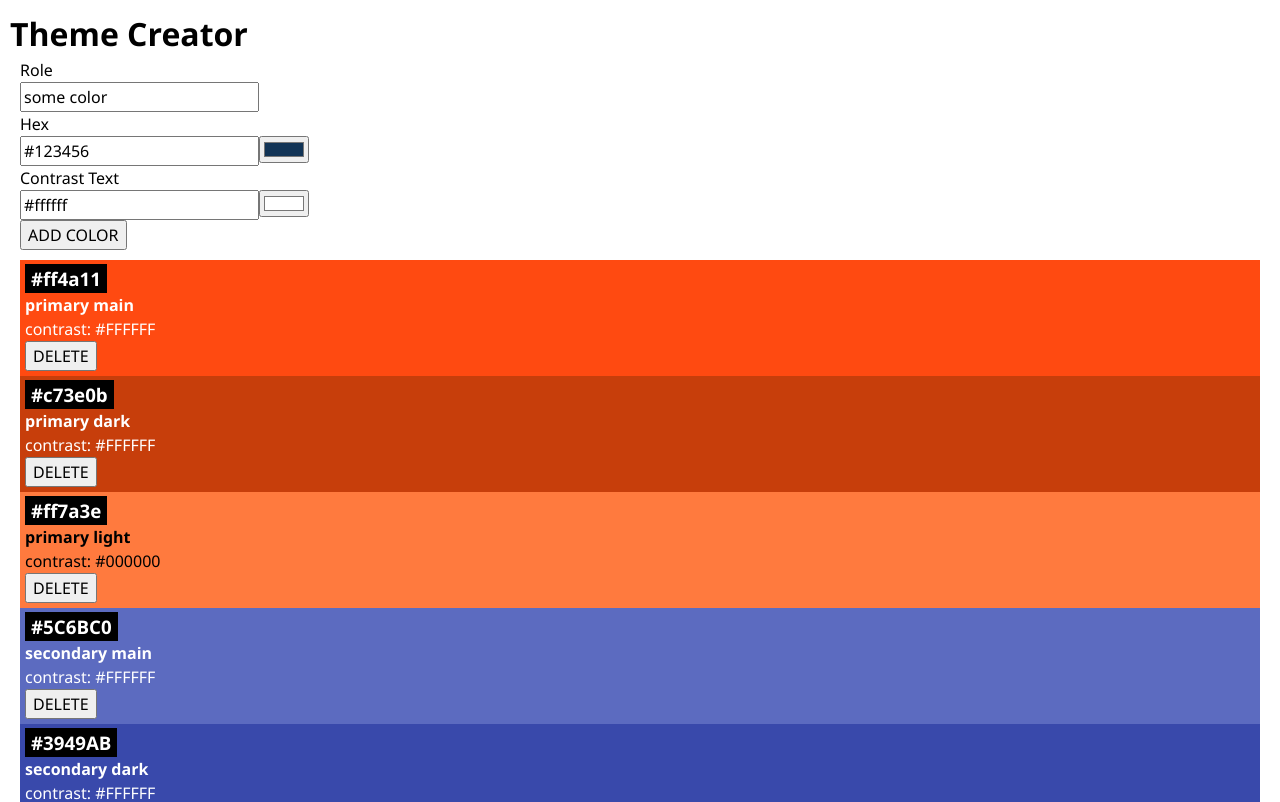
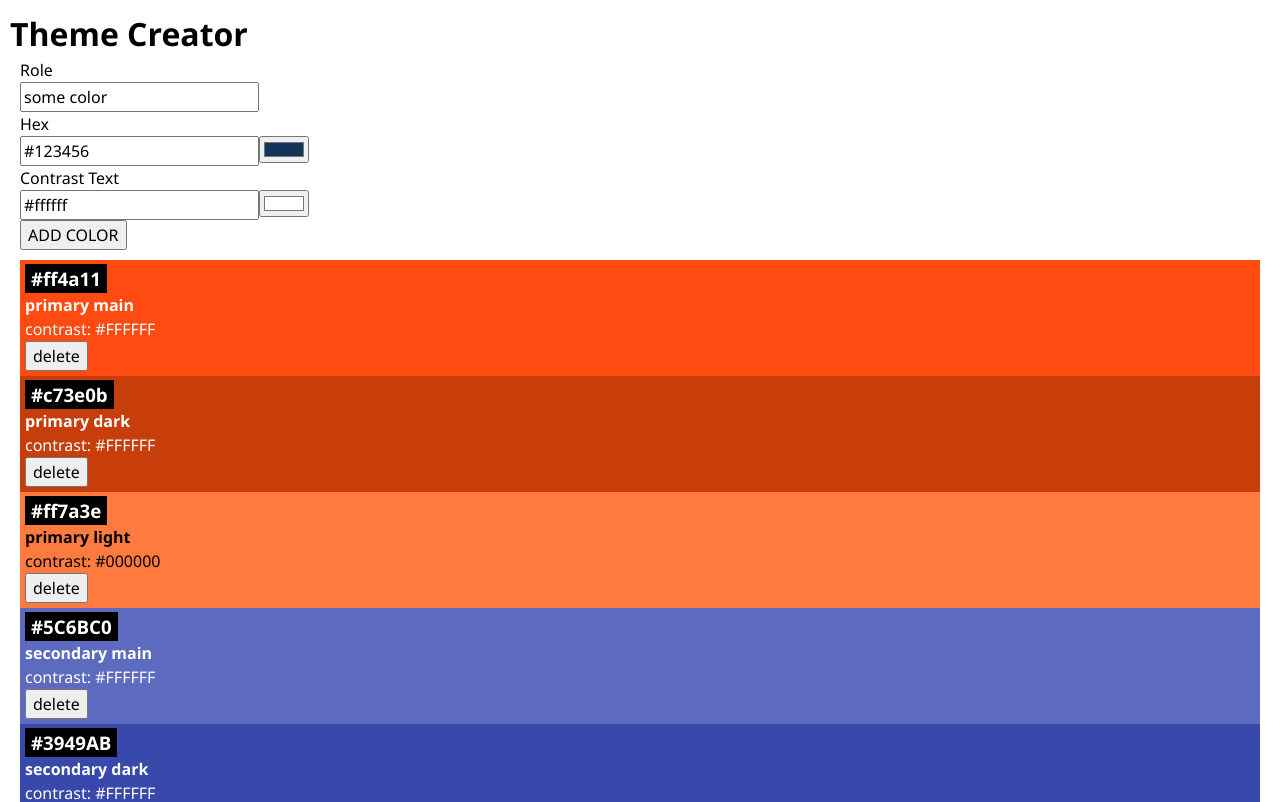
Before and after one commit to StephieTack/theme-creator, a React (Vite) app: page / in a window 1280 px wide. Shown: the top 802 px of the page. Built offline with nearby package versions, Linux system fonts and the light colour scheme.

Commit message:
solving issue3 - optimized version

```diff
--- a/src/App.jsx
+++ b/src/App.jsx
@@ -1,66 +1,36 @@
-// import { useState } from "react";
-// import "./App.css";
-// import ColorComponent from "./Components/Color/Color";
-// import { initialColors } from "./lib/colors";
-// import ColorForm from "./Components/ColorForm/ColorForm";
-// import { nanoid } from "nanoid";
-
-// function App() {
-//   const [colors, setColors] = useState(initialColors);
-
-//   function handleAddColor(newColor) {
-//     const newColorWithId = { ...newColor, id: nanoid() };
-
-//     setColors([newColorWithId, ...colors]);
-//   }
-
-//   return (
-//     <>
-//       <h1>Theme Creator</h1>
-//       <ColorForm onSubmitColor={handleAddColor} />
-//       <ul className="color-list">
-//         {colors.map((color) => (
-//           <li key={color.id}>
-//             <ColorComponent color={color} />
-//           </li>
-//         ))}
-//       </ul>
-//     </>
-//   );
-// }
-
-// export default App;
-
 import { useState } from "react";
 import "./App.css";
-import ColorComponent from "./Components/Color/Color";
 import { initialColors } from "./lib/colors";
 import ColorForm from "./Components/ColorForm/ColorForm";
 import { nanoid } from "nanoid";
+import ColorComponent from "./Components/ColorComponent/ColorComponent";
 
 function App() {
   const [colors, setColors] = useState(initialColors);
 
-  function handleAddColor(newColor) {
-    const newColorWithId = { ...newColor, id: nanoid() };
-    setColors([newColorWithId, ...colors]);
+  function handleAddColor(colorDat) {
+    const colorDataWithId = { ...colorDat, id: nanoid() };
+    setColors([colorDataWithId, ...colors]);
   }
 
-  function handleDeleteColor(id) {
-    setColors(colors.filter((color) => color.id !== id));
+  function handleDeleteColor(idToDelete) {
+    setColors(colors.filter((colorObject) => colorObject.id !== idToDelete));
   }
 
   return (
     <>
       <h1>Theme Creator</h1>
-      <ColorForm onSubmitColor={handleAddColor} />
+      <ColorForm onAddColor={handleAddColor} />
       {colors.length === 0 ? (
         <p>No colors.. start by adding one!</p> // Nachricht, wenn alle Farben gelöscht sind
       ) : (
         <ul className="color-list">
-          {colors.map((color) => (
-            <li key={color.id}>
-              <ColorComponent color={color} onDelete={handleDeleteColor} />
+          {colors.map((colorNachMapping) => (
+            <li key={colorNachMapping.id}>
+              <ColorComponent
+                colora={colorNachMapping}
+                onDeleteColor={handleDeleteColor}
+              />
             </li>
           ))}
         </ul>
--- a/src/Components/Color/Color.jsx
+++ /dev/null
@@ -1,39 +0,0 @@
-// import "./Color.css";
-// import ColorDelete from "../ColorDelete/ColorDelete";
-
-// export default function ColorComponent({ color }) {
-//   return (
-//     <div
-//       className="color-card"
-//       style={{
-//         background: color.hex,
-//         color: color.contrastText,
-//       }}
-//     >
-//       <h3 className="color-card-headline">{color.hex}</h3>
-//       <h4>{color.role}</h4>
-//       <p>contrast: {color.contrastText}</p>
-//       <ColorDelete />
-//     </div>
-//   );
-// }
-
-import "./Color.css";
-import ColorDelete from "../ColorDelete/ColorDelete";
-
-export default function ColorComponent({ color, onDelete }) {
-  return (
-    <div
-      className="color-card"
-      style={{
-        background: color.hex,
-        color: color.contrastText,
-      }}
-    >
-      <h3 className="color-card-headline">{color.hex}</h3>
-      <h4>{color.role}</h4>
-      <p>contrast: {color.contrastText}</p>
-      <ColorDelete colorId={color.id} onDelete={onDelete} />
-    </div>
-  );
-}
--- /dev/null
+++ b/src/Components/ColorComponent/ColorComponent.jsx
@@ -0,0 +1,35 @@
+import "./ColorComponent.css";
+import { useState } from "react";
+
+export default function ColorComponent({ colora, onDeleteColor }) {
+  const [showExtraButtons, setShowExtraButtons] = useState(false);
+
+  // nun direkt im Button als Arrowfunction enthalten
+  // function handleToggleExtraButtons(){
+  // setShowExtraButtons(!showExtraButtons)}
+
+  return (
+    <div
+      className="color-card"
+      style={{
+        background: colora.hex,
+        color: colora.contrastText,
+      }}
+    >
+      <h3 className="color-card-headline">{colora.hex}</h3>
+      <h4>{colora.role}</h4>
+      <p>contrast: {colora.contrastText}</p>
+      {showExtraButtons ? (
+        <>
+          <p className="color-card-highlight">Really delete?</p>
+          <button onClick={() => setShowExtraButtons(false)}>Cancel</button>
+          <button onClick={() => onDeleteColor(colora.id)}>Delete</button>
+        </>
+      ) : (
+        <button onClick={() => setShowExtraButtons(!showExtraButtons)}>
+          delete
+        </button>
+      )}
+    </div>
+  );
+}
--- a/src/Components/ColorDelete/ColorDelete.jsx
+++ /dev/null
@@ -1,75 +0,0 @@
-// import { useState } from "react";
-
-// export default function ColorDelete({ onDelete, colorId }) {
-//   const [showExtraButtons, setShowExtraButtons] = useState(false);
-
-//   function handleToggleDelete() {
-//     setShowExtraButtons((prev) => !prev);
-//   }
-
-//   function handleCancel() {
-//     setShowExtraButtons(false);
-//   }
-
-//   function handleFinalDelete() {
-//     onDelete(colorId);
-//   }
-
-//   return (
-//     <>
-//       <button onClick={handleToggleDelete}>Delete</button>
-//       {showExtraButtons && (
-//         <div>
-//           <button onClick={handleCancel}>Cancel</button>
-//           <button onClick={handleFinalDelete}>Delete</button>
-//         </div>
-//       )}
-//     </>
-//   );
-// }
-
-import { useState } from "react";
-
-export default function ColorDelete({ colorId, onDelete }) {
-  const [showExtraButtons, setShowExtraButtons] = useState(false);
-  const [buttonText, setButtonText] = useState("DELETE");
-
-  function handleToggleDelete() {
-    setShowExtraButtons((currentText) => !currentText);
-    setButtonText((currentText) =>
-      currentText === "DELETE" ? "Really delete?" : "DELETE"
-    );
-  }
-
-  function handleCancel() {
-    setShowExtraButtons(false);
-    setButtonText("DELETE");
-  }
-
-  function handleFinalDelete() {
-    if (colorId !== null) {
-      onDelete(colorId);
-      setShowExtraButtons(false);
-      setButtonText("DELETE");
-    }
-  }
-
-  return (
-    <>
-      <button
-        onClick={handleToggleDelete}
-        className={`button-default ${
-          showExtraButtons ? "color-card-highlight" : ""
-        }`}
-      >
-        {buttonText}
-      </button>
-      {showExtraButtons && (
-        <div>
-          <button onClick={handleCancel}>CANCEL</button>
-          <button onClick={handleFinalDelete}>DELETE</button>
-        </div>
-      )}
-    </>
-  );
-}
--- a/src/Components/ColorForm/ColorForm.jsx
+++ b/src/Components/ColorForm/ColorForm.jsx
@@ -2,14 +2,14 @@ import ColorInput from "../ColorInput/ColorInput";
 import "./ColorForm.css";
 
 export default function ColorForm({
-  onSubmitColor,
+  onAddColor,
   initialData = { role: "some color", hex: "#123456", contrastText: "#ffffff" },
 }) {
   function handleSubmit(event) {
     event.preventDefault();
     const formData = new FormData(event.target);
-    const data = Object.fromEntries(formData);
-    onSubmitColor(data);
+    const colorDa = Object.fromEntries(formData);
+    onAddColor(colorDa);
   }
 
   return (
```
Also changed, not shown: src/Components/ColorComponent/ColorComponent.css (renamed from src/Components/Color/Color.css).
